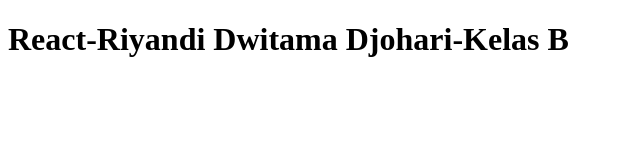
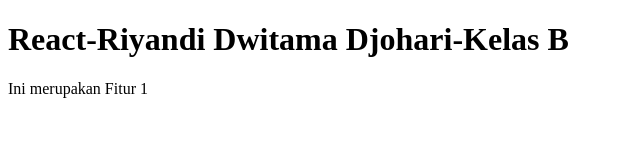
Before and after one commit to RiyandiDjohari/praktikum-git-alterra, a plain HTML site: page index.html in a window 1280 px wide. Shown: the whole page, without its empty margins (0-640 px from the left). Drawn offline with Linux system fonts and the light colour scheme.

Commit message:
Add Fitur 1

```diff
--- a/index.html
+++ b/index.html
@@ -8,5 +8,6 @@
 </head>
 <body>
     <h1>React-Riyandi Dwitama Djohari-Kelas B</h1>
+    <p>Ini merupakan Fitur 1</p>
 </body>
 </html>
```
